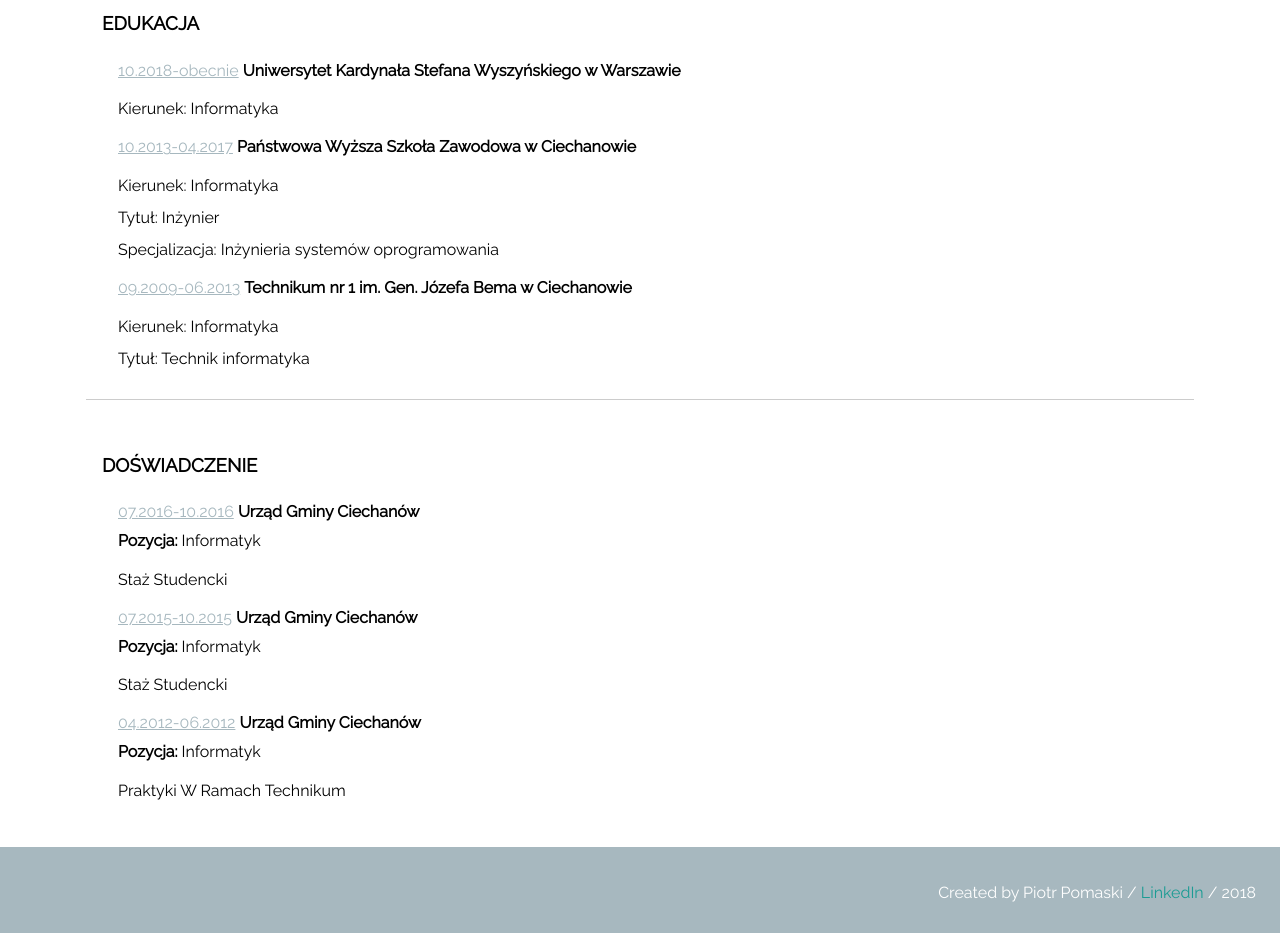
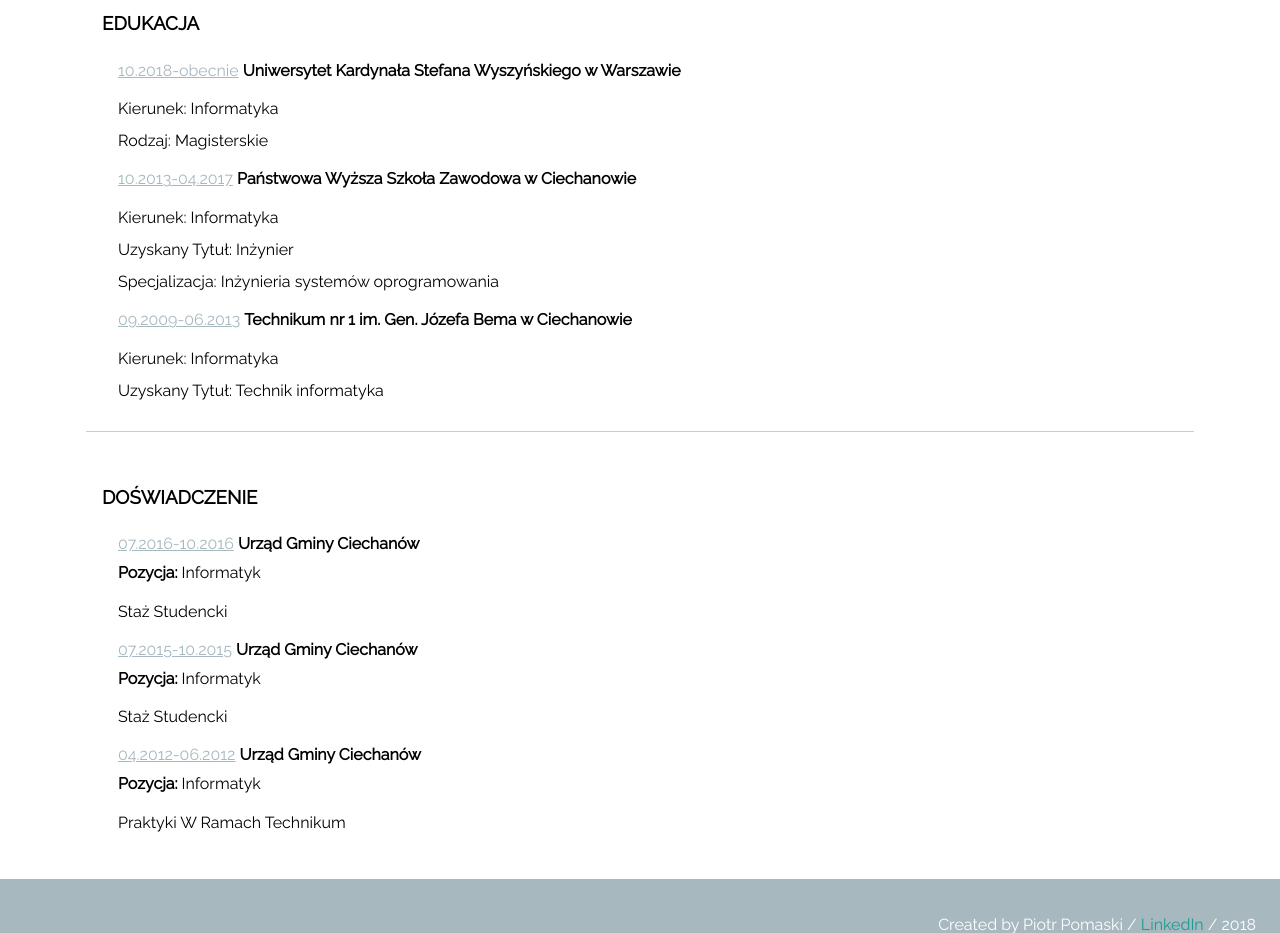
Before and after one commit to PiotrPomaski/CV, a plain HTML site: page index.html in a window 1280 px wide. Shown: the part 1320-2253 px from the top of the page. Drawn offline with Linux system fonts and the light colour scheme.

Commit message:
Update index.html

```diff
--- a/index.html
+++ b/index.html
@@ -77,6 +77,7 @@
 	        </div>
 	        <div class="description">
 	          <p>Kierunek: Informatyka</p>
+		  <p>Rodzaj: Magisterskie</p
 	        </div>
 	        </article>
             <article>
@@ -86,7 +87,7 @@
               </div>
               <div class="description">
                   <p>Kierunek: Informatyka</p>
-                  <p>Tytuł: Inżynier</p>
+                  <p>Uzyskany Tytuł: Inżynier</p>
                   <p>Specjalizacja: Inżynieria systemów oprogramowania</p>
               </div>
             </article>
@@ -97,7 +98,7 @@
               </div>
               <div class="description">
                   <p>Kierunek: Informatyka</p>
-                  <p>Tytuł: Technik informatyka</p>
+                  <p>Uzyskany Tytuł: Technik informatyka</p>
               </div>
             </article>
 			</section>
```
